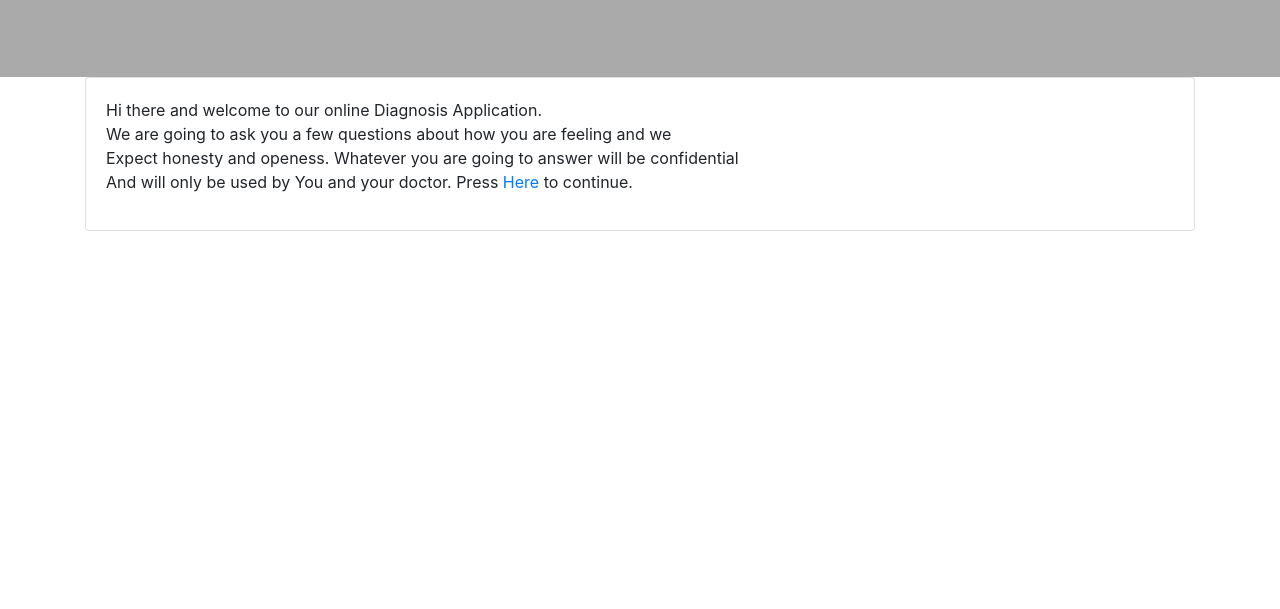
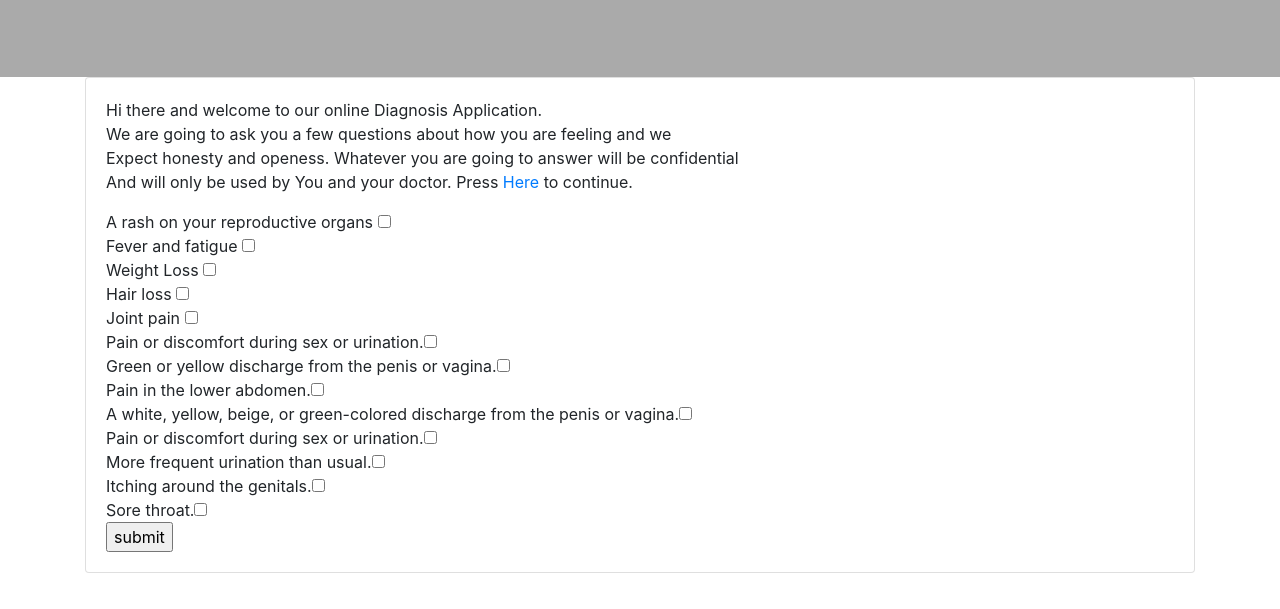
Before and after one commit to Antony-me/HealthHub, a plain HTML site: page pages/diagnosis.html in a window 1280 px wide. Shown: the part 137-746 px from the top of the page. Drawn offline with Linux system fonts and the light colour scheme.

Commit message:
Added symptoms checkboxes

```diff
--- a/js/diagnos.js
+++ b/js/diagnos.js
@@ -1,8 +1,3 @@
-const _prompt = require("readline").createInterface({
-  input: process.stdin,
-  output: process.stdout,
-});
-
 const diseases = {
   Syphilis: [
     "A rash on your reproductive organs",
@@ -27,3 +22,13 @@ const diseases = {
     "sore throat",
   ],
 };
+
+function is_checked(){
+  var SyphilisA =document.getElementById('rash').checked;
+  var SyphilisB =document.getElementById('fever').checked;
+  var SyphilisC =document.getElementById('Weight-loss').checked;
+  var SyphilisD =document.getElementById('hair-loss').checked;
+  var SyphilisE =document.getElementById('joint-pain').checked;
+
+
+}
--- a/pages/diagnosis.html
+++ b/pages/diagnosis.html
@@ -3,23 +3,10 @@
 <head>
     <meta charset="UTF-8">
     <meta name="viewport" content="width=device-width, initial-scale=1.0">
-    <title>Document</title>
+    <title>Diagnosis</title>
     <link rel="stylesheet" href="/css/bootstrap.css">
     <link rel="stylesheet" href="/css/diag.css">
 </head>
-<!-- <body>
-    <div id="freezeLayer" class="freeze-layer" style="display: none;"></div>
-    <button onclick="gotorun1();">Default Confirmation Dialog</button>
-    <button onclick="gotorun2();">Custom confirm Dialog</button>
-    <div id="diagCont" class="diag-container">
-        <div class="diag-header"> custom confirm Diag</div>
-        <div id="diagBody" class="diag-body">Do you want to continue?</div>
-        <div class="diag-footer">
-            <a onclick="">Okay</a>
-            <a onclick="">Cancel</a>
-        </div>
-    </div>
-    <script src="../js/diagnos.js"></script> -->
    <div class="jumbtron jumbotron-fluid">
        <div class="container">
            <h2>Welcome to Your personal Doctor</h2>
@@ -39,10 +26,36 @@
                         Press <a href="">Here</a> to continue.
 
                     </p>
+                    <form action="">
+                        <div class="syphili">
+                            A rash on your reproductive organs <input type="checkbox" name="symptoms" value="syphilis" id="rash"> <br>
+                            Fever and fatigue <input type="checkbox" name="symptoms" value="syphilis" id="fever"> <br>
+                            Weight Loss <input type="checkbox" name="symptoms" value="syphilis" id="Weight-loss"> <br>
+                            Hair loss <input type="checkbox" name="symptoms" value="syphilis" id="hair-loss"> <br>
+                            Joint pain <input type="checkbox" name="symptoms" value="syphilis" id="joint-pain">
+                        </div>
+                        <div class="chlymydia">
+                            Pain or discomfort during sex or urination.<input type="checkbox" name="symptoms" value="chlymydia" id="pain-sex"> <br>
+                            Green or yellow discharge from the penis or vagina.<input type="checkbox" name="symptoms" value="chlymydia" id="green-yellow"> <br>
+                            Pain in the lower abdomen.<input type="checkbox" name="symptoms" value="chlymydia" id="lower-pain">
+                        </div>
+                        <div class="gonorrhea">
+                            A white, yellow, beige, or green-colored discharge from the penis or vagina.<input type="checkbox" name="symptoms" value="gonorrhea" id="yello-discharge"> <br>
+                            Pain or discomfort during sex or urination.<input type="checkbox" name="symptoms" value="gonorrhea" id="pain-urinating"> <br>
+                            More frequent urination than usual.<input type="checkbox" name="symptoms" value="gonorrhea" id="urinating-unusal"> <br>
+                            Itching around the genitals.<input type="checkbox" name="symptoms" value="gonorrhea" id="itching"> <br>
+                            Sore throat.<input type="checkbox" name="symptoms" value="gonorrhea" id="sore-throat"> <br>
+
+                            <input type="submit" name="" id="" value="submit">
+
+
+                        </div>
+                    </form>
+
                 </div>
             </div>
         </div>
     </div>
-
+    <script src="../js/diagnos.js"></script>
 </body>
 </html>
```
